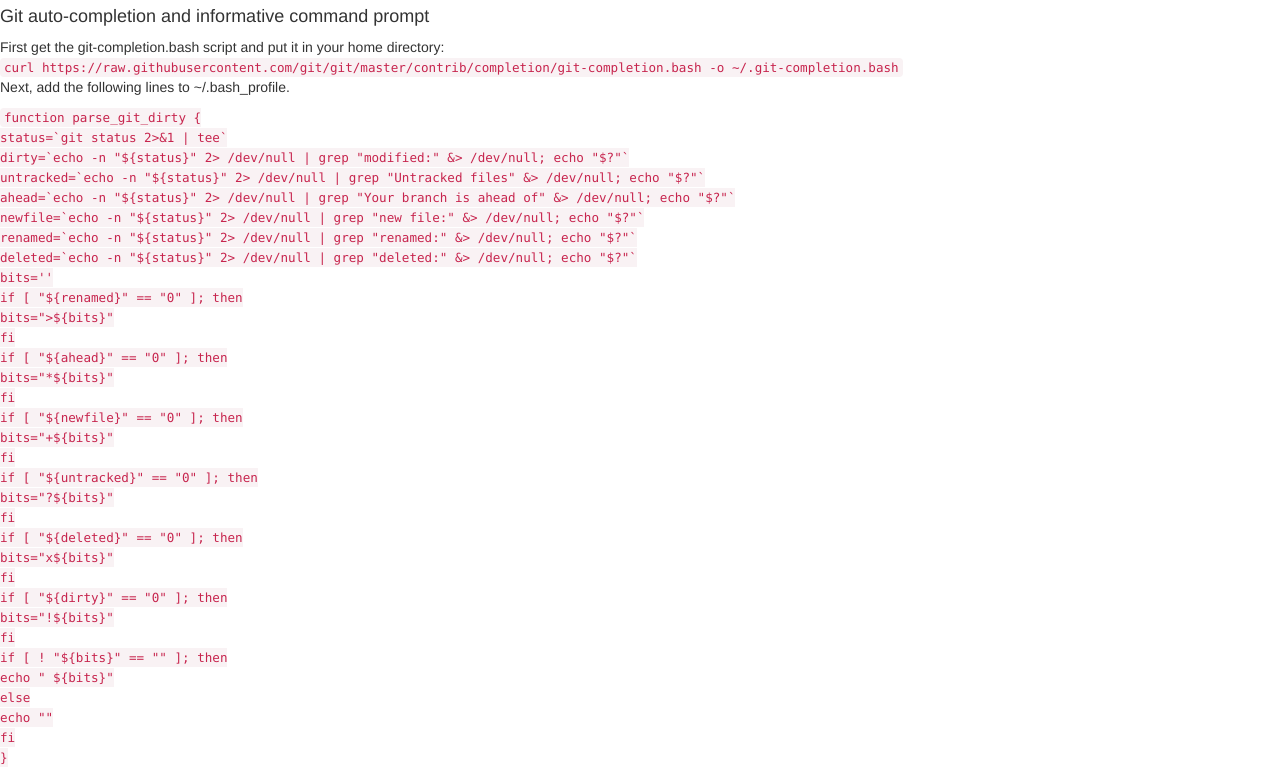
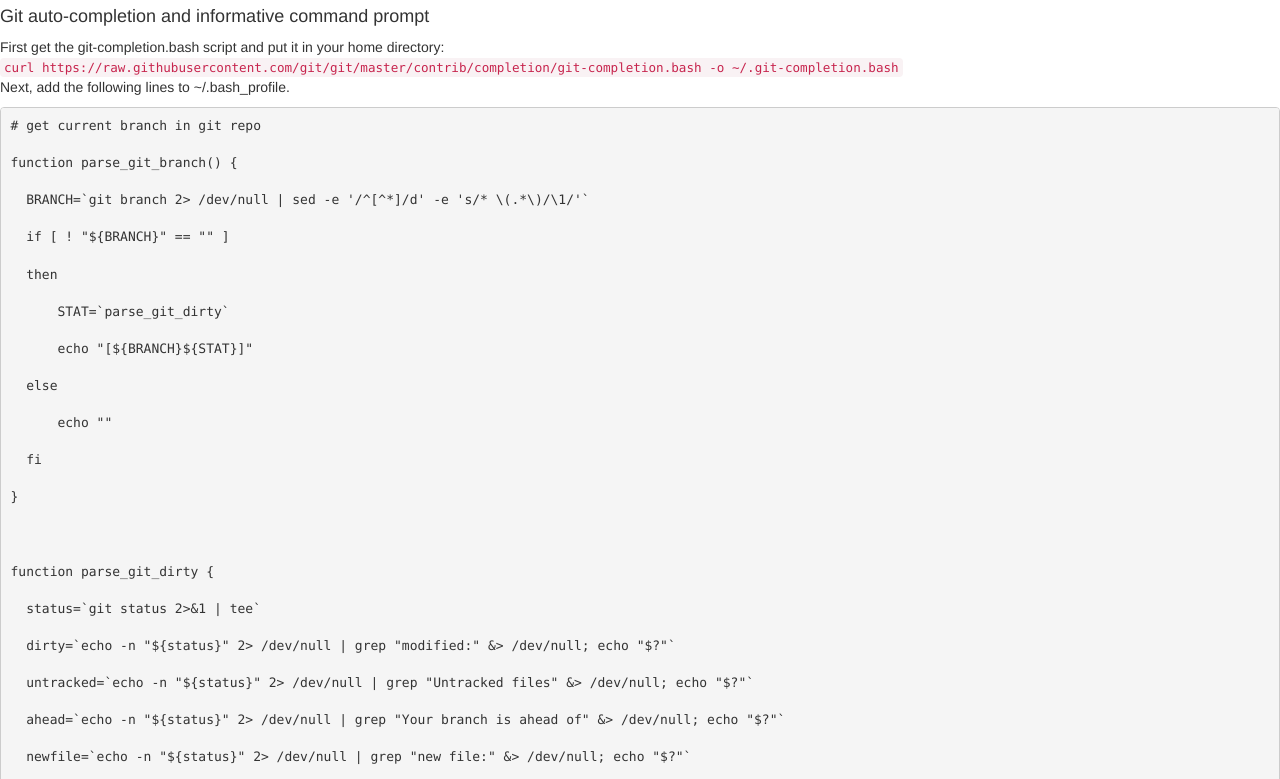
Before and after one commit to jgoodson2/jgoodson2.github.io, a plain HTML site: page code.html in a window 1280 px wide. Shown: the part 641-1420 px from the top of the page. Drawn offline with nearby package versions, Linux system fonts and the light colour scheme.

Commit message:
Add missing git section; reformat html

```diff
--- a/code.html
+++ b/code.html
@@ -23,7 +23,6 @@
          </div>
       </nav>
       <h1>Code</h1>
-
       <h3>Git</h3>
       <h4>Some Git configurations that I like</h4>
       <p>
@@ -35,8 +34,7 @@
          git config --global alias.cr "clone --recursive"<br>
          git config --global alias.fu "fetch upstream"<br>
          git config --global alias.go "checkout -b"<br>
-        git config --global alias.lg "log --color --graph --pretty=format:'%Cred%h%Creset -%C(yellow)%d%Creset
-        %Cblue%an%Creset - %s %Cgreen(%cr)'"<br>
+         git config --global alias.lg "log --color --graph --pretty=format:'%Cred%h%Creset -%C(yellow)%d%Creset %Cblue%an%Creset - %s %Cgreen(%cr)'"<br>
          git config --global alias.mu "merge upstream/master"<br>
          git config --global alias.pm "push -u origin master"<br>
          git config --global alias.ppm "push -u origin +master"<br>
@@ -53,19 +51,26 @@
          git config --global core.editor "vim"<br>
          </code>
       </p>
-
       <h4>Git auto-completion and informative command prompt</h4>
-
       <p>
          First get the git-completion.bash script and put it in your home directory:<br>
-
          <code>curl https://raw.githubusercontent.com/git/git/master/contrib/completion/git-completion.bash -o
          ~/.git-completion.bash</code><br>
-
          Next, add the following lines to ~/.bash_profile.<br>
       </p>
+      <pre>
+# get current branch in git repo<br>
+function parse_git_branch() {<br>
+  BRANCH=`git branch 2> /dev/null | sed -e '/^[^*]/d' -e 's/* \(.*\)/\1/'`<br>
+  if [ ! "${BRANCH}" == "" ]<br>
+  then<br>
+      STAT=`parse_git_dirty`<br>
+      echo "[${BRANCH}${STAT}]"<br>
+  else<br>
+      echo ""<br>
+  fi<br>
+}<br><br>
 
-<code>
 function parse_git_dirty {<br>
   status=`git status 2>&1 | tee`<br>
   dirty=`echo -n "${status}" 2> /dev/null | grep "modified:" &> /dev/null; echo "$?"`<br>
@@ -98,14 +103,12 @@
   else<br>
     echo ""<br>
   fi<br>
-    }<br>
-    <br>
+}<br><br>
     export PS1="\[\033[38;5;81m\]\u\[$(tput sgr0)\]\[\033[38;5;15m\]@\[$(tput sgr0)\]\[\033[38;5;221m\]\h\[$(tput sgr0)\]\[\033[38;5;15m\] \[$(tput sgr0)\]\[\033[38;5;85m\]\w\[$(tput sgr0)\]\[\033[38;5;15m\] \[\033[38;5;228m\]\`parse_git_branch\`\[\033[38;5;9m\]\n--> \[$(tput sgr0)\]"<br>
     <br>
     if [ -f ~/.git-completion.bash ]; then<br>
     . ~/.git-completion.bash<br>
     fi<br><br>
-</code>
-
+</pre>
    </body>
 </html>
```
Lines whose indentation alone changed are shown as unchanged.
